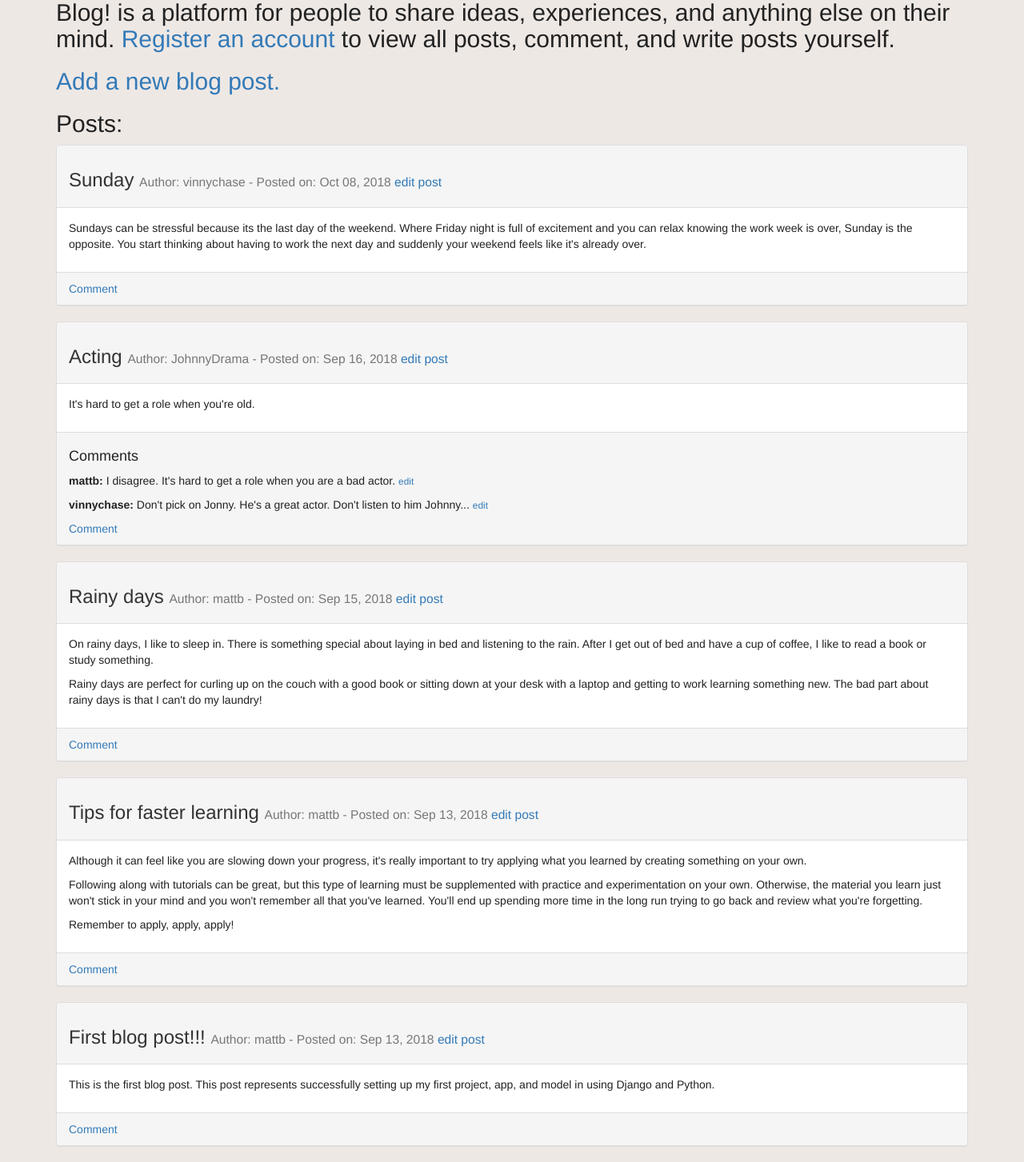
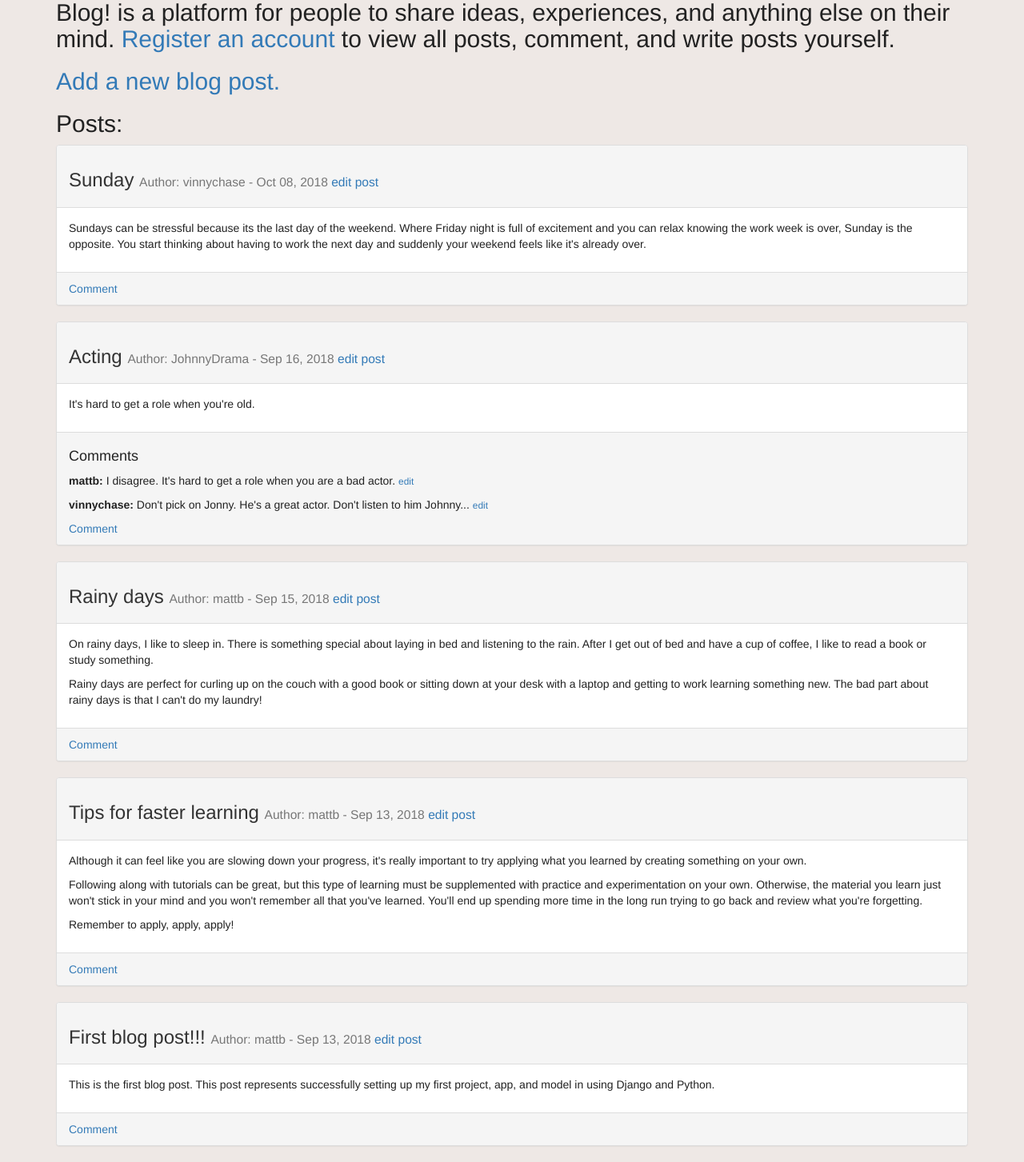
Before and after one commit to MattB09/blog_app, a Django app: page / in a window 1280 px wide. Shown: the part 367-1820 px from the top of the page at 80% size. Run offline with Django 3.2, Linux system fonts and the light colour scheme; data comes from the database, SQL or seed files in the repository; both versions use the stored data as it was after the commit; some libraries are stand-ins or nearby versions.

Commit message:
Style change
Removed "posted on" text from index template.

```diff
--- a/blog/templates/blog/index.html
+++ b/blog/templates/blog/index.html
@@ -25,7 +25,7 @@
 		<h3>
 		  {{ post }}
 		  <small>
-			Author: {{ post.author }} - Posted on: {{ post.posted_on|date:'M d, Y' }} <a href="{% url 'blog:edit_post' post.id %}">edit post</a>
+			Author: {{ post.author }} - {{ post.posted_on|date:'M d, Y' }} <a href="{% url 'blog:edit_post' post.id %}">edit post</a>
 		  </small>
 		</h3>
 	  </div>
```
Also changed, not shown: db.sqlite3.
